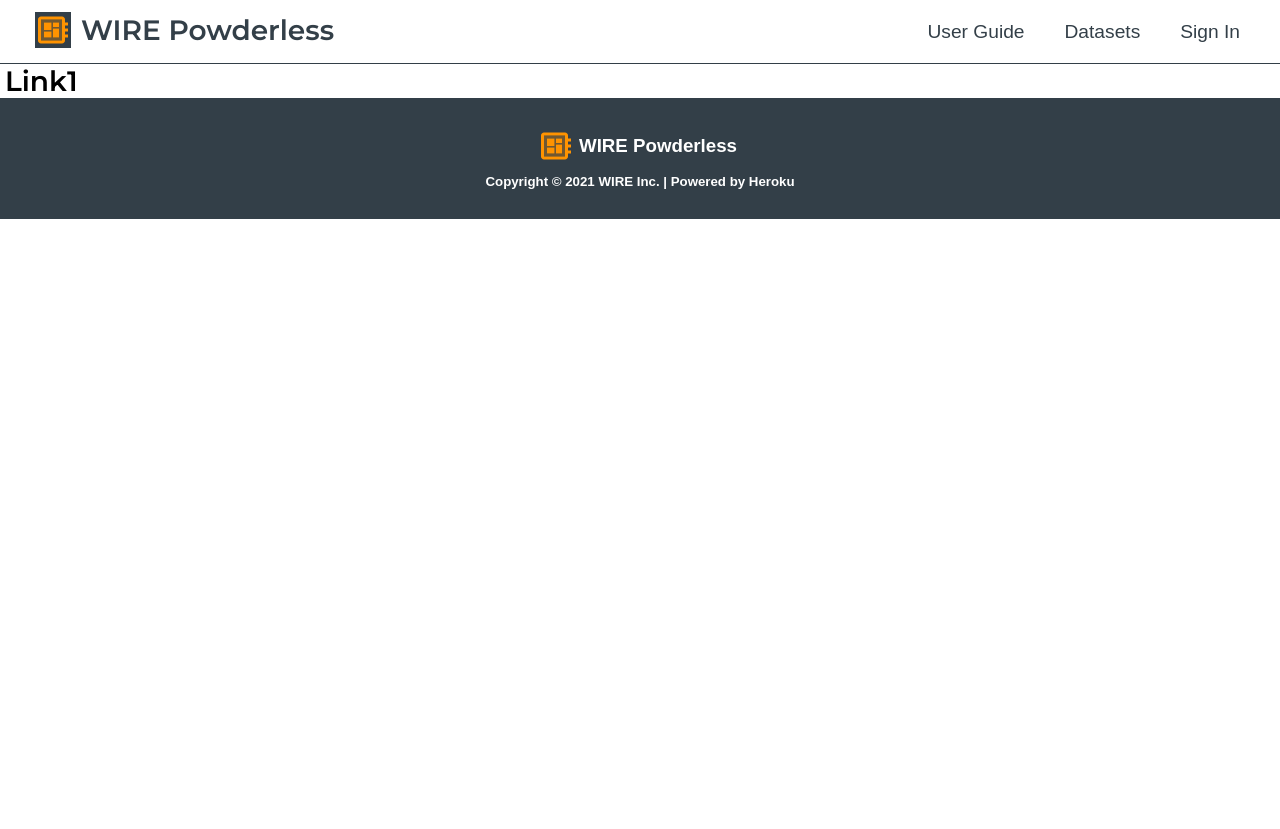
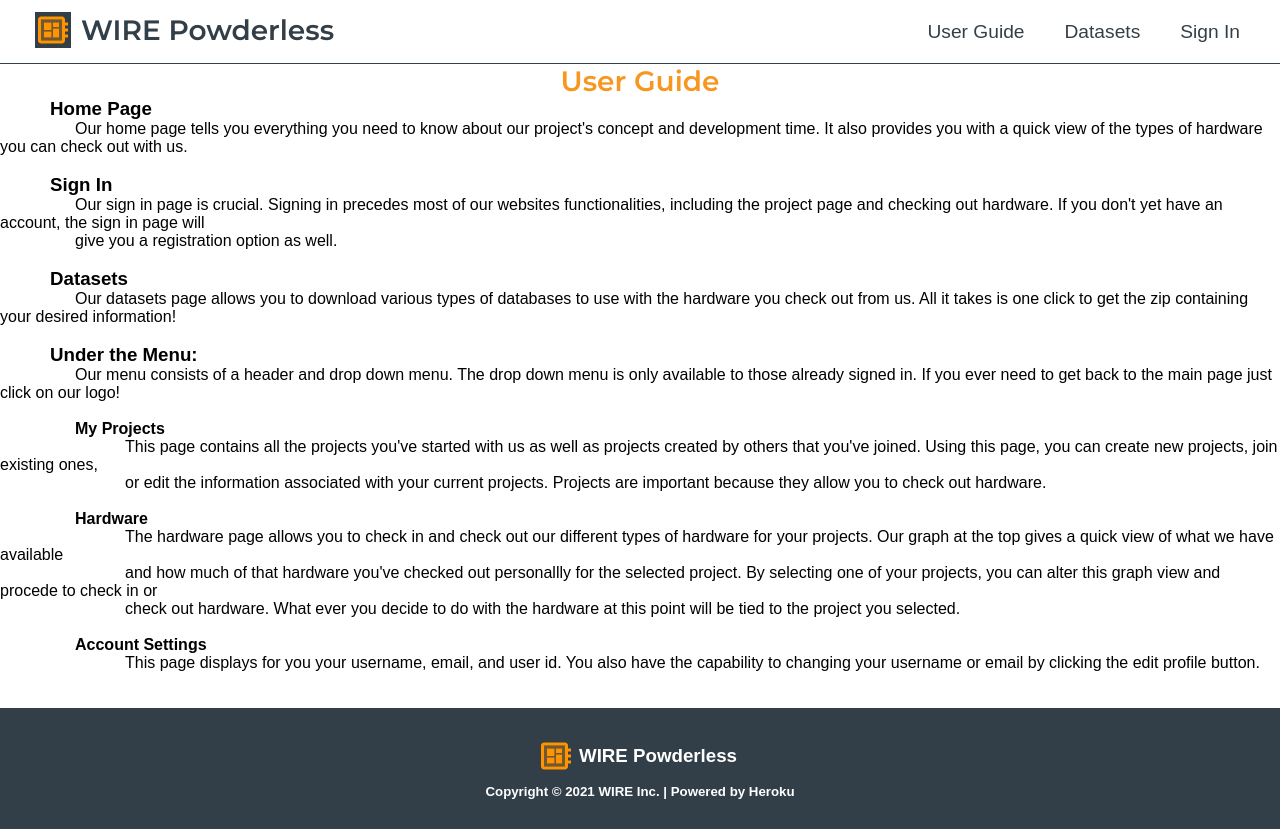
Before and after one commit to sohaibi/EE461L-Project, a React (Create React App) app in the folder Frontend/: page /guide in a window 1280 px wide. Before the commit the page ends 800 px from the top, so only its background shows below. Built offline with nearby package versions, Linux system fonts and the light colour scheme; no server answers.

Commit message:
Added info to UserGuide

```diff
--- /dev/null
+++ b/Frontend/src/Components/Pages/UserGuide.css
@@ -0,0 +1,16 @@
+#user_guide {
+    text-align: center;
+    color: #f8971f;;
+}
+
+#header3{
+    text-indent: 50px;
+}
+
+#text_for_header3{
+    text-indent: 75px;
+}
+
+#text_for_header4{
+    text-indent: 125px;
+}
--- a/Frontend/src/Components/Pages/UserGuide.js
+++ b/Frontend/src/Components/Pages/UserGuide.js
@@ -1,6 +1,44 @@
 import React from 'react';
 import '../../App.css';
+import './UserGuide.css';
 
 export default function Link1(){
-    return <h1 className='link1'>Link1</h1>;
+    return (
+        <div>
+            <h1 id='user_guide'>User Guide</h1>
+            <div>
+                <h3 id='header3'>Home Page</h3>
+                <p id='text_for_header3'>Our home page tells you everything you need to know about our project's concept and development time.
+                     It also provides you with a quick view of the types of hardware you can check out with us.</p>
+                <br></br>
+                <h3 id='header3'>Sign In</h3>
+                <p id='text_for_header3'>Our sign in page is crucial. Signing in precedes most of our websites functionalities, including the project page and checking out hardware.
+                     If you don't yet have an account, the sign in page will</p>
+                <p id='text_for_header3'>give you a registration option as well.</p>
+                <br></br>
+                <h3 id='header3'>Datasets</h3>
+                <p id='text_for_header3'>Our datasets page allows you to download various types of databases to use with the hardware you check out from us.
+                     All it takes is one click to get the zip containing your desired information!</p>
+                <br></br>
+                <h3 id='header3'>Under the Menu:</h3>
+                <p id='text_for_header3'>Our menu consists of a header and drop down menu. The drop down menu is only available to those already signed in.
+                     If you ever need to get back to the main page just click on our logo!</p>
+                <br></br>
+                <h4 id='text_for_header3'>My Projects</h4>
+                <p id='text_for_header4'>This page contains all the projects you've started with us as well as projects created by others that you've joined. Using this page, you can create new projects, join existing ones, </p>
+                <p id='text_for_header4'>or edit the information associated with your current projects. Projects are important because they allow you to check out hardware.</p>
+                <br></br>
+                <h4 id='text_for_header3'>Hardware</h4>
+                <p id='text_for_header4'>The hardware page allows you to check in and check out our different types of hardware for your projects. Our graph at the top gives a quick view of what we have available</p>
+                <p id='text_for_header4'>and how much of that hardware you've checked out personallly for the selected project. By selecting one of your projects, you can alter this graph view and procede to check in or</p>
+                <p id='text_for_header4'>check out hardware. What ever you decide to do with the hardware at this point will be tied to the project you selected.</p>
+                <br></br>
+                <h4 id='text_for_header3'>Account Settings</h4>
+                <p id='text_for_header4'>This page displays for you your username, email, and user id. You also have the capability to changing your username or email by clicking the edit profile button.</p>
+                <br></br>
+                <br></br>
+            </div>
+
+        </div>
+    );
 }
```
